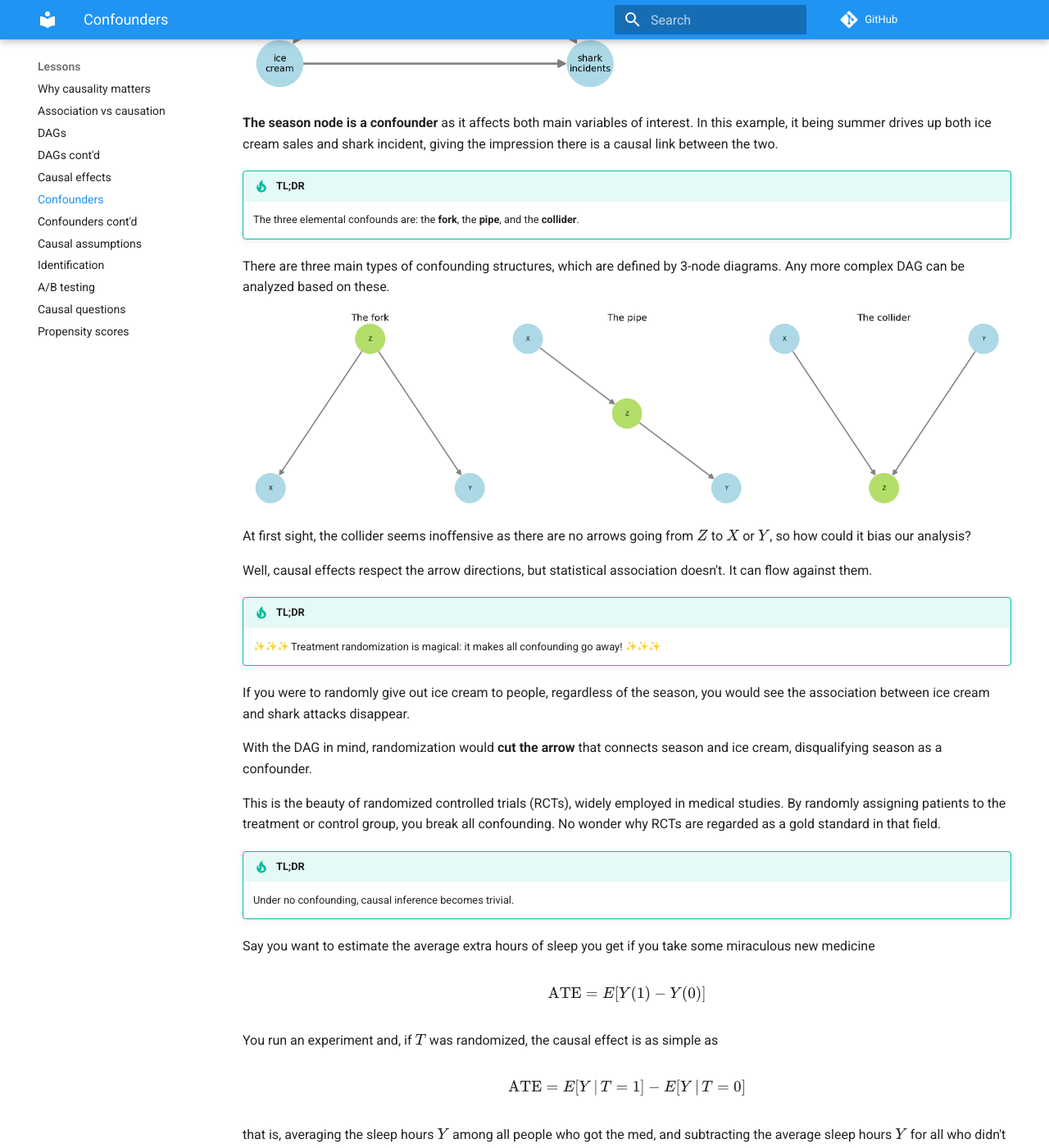
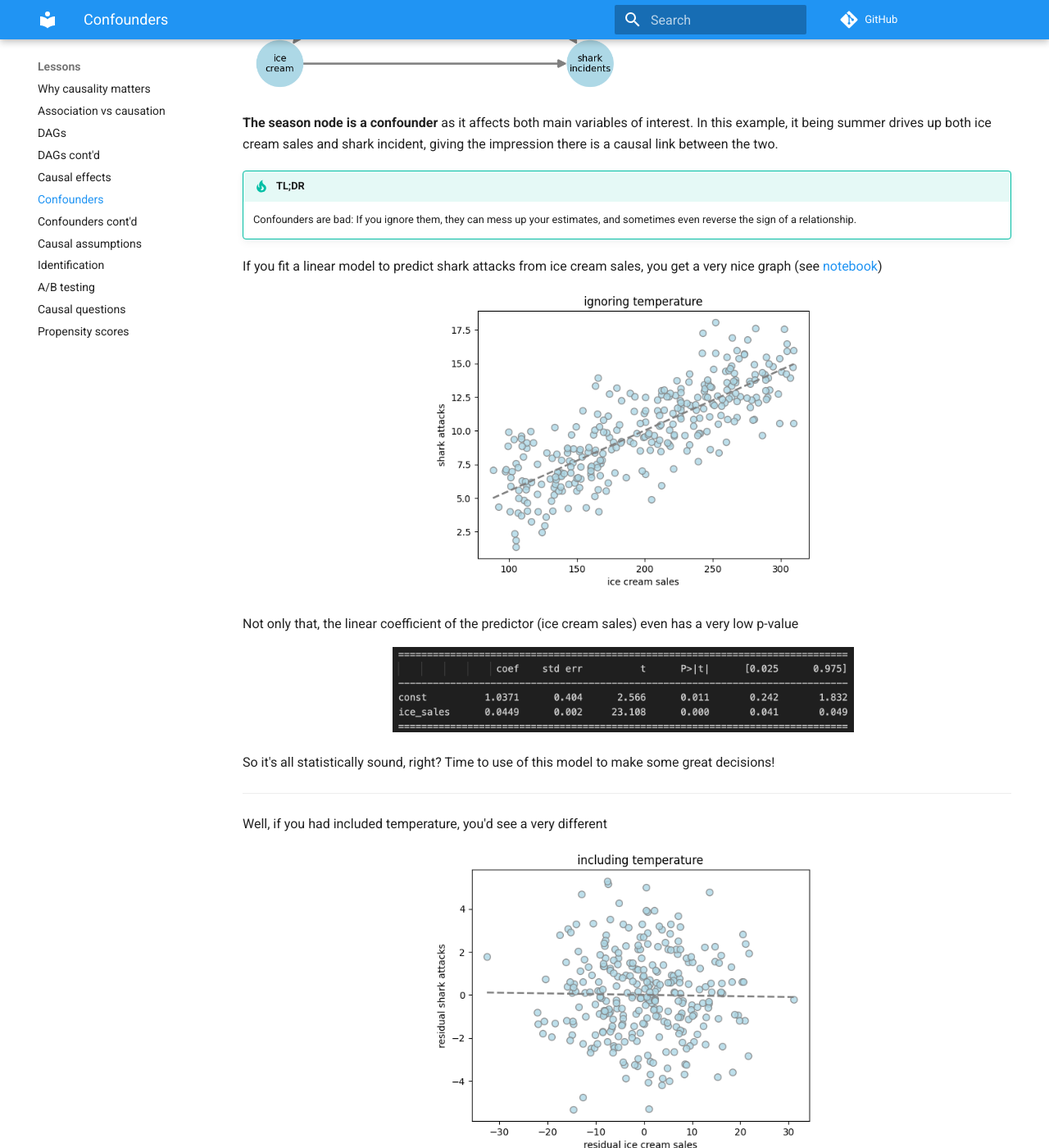
Before and after one commit to emilioMaddalena/causal-inference-studies, an MkDocs documentation site: the page built from material/confounders.md, in a window 1280 px wide and 1400 px high, scrolled down 1339 px. Shown: the whole window at 82% size. Built offline with MkDocs 1.6.1 and Material for MkDocs 9.7.7, drawn with Linux system fonts in a browser that asks for light colours; emoji names are drawn with the system emoji font; comment, search, counter and statistics services are not loaded; some of the changed text lies outside the part shown.

Commit message:
Write new TL;DR

```diff
--- a/material/confounders.md
+++ b/material/confounders.md
@@ -17,6 +17,39 @@ But perhaps the one below, with season influencing both blue variables, would be
 
 
 **The season node is a confounder** as it affects both main variables of interest. In this example, it being summer drives up both ice cream sales and shark incident, giving the impression there is a causal link between the two.
+
+!!! tip "TL;DR"
+    Confounders are bad: If you ignore them, they can mess up your estimates, and sometimes even reverse the sign of a relationship.
+
+If you fit a linear model to predict shark attacks from ice cream sales, you get a very nice graph (see [notebook](../notebooks/sharks_and_ice_creams.ipynb))
+
+<div style="text-align:center;">
+  <img src="../imgs/ice_cream_no_temp.png" alt="ice cream no temp" width="50%" style="display:inline-block; margin-right:1%;" />
+</div>
+
+Not only that, the linear coefficient of the predictor (ice cream sales) even has a very low p-value
+
+<div style="text-align:center;">
+  <img src="../imgs/ice_cream_no_temp_p_vals.png" alt="ice cream no temp" width="60%" style="display:inline-block; margin-right:1%;" />
+</div>
+
+So it's all statistically sound, right? Time to use of this model to make some great decisions!
+
+---
+
+Well, if you had included temperature, you'd see a very different
+
+<div style="text-align:center;">
+  <img src="../imgs/ice_cream_temp.png" alt="ice cream no temp" width="50%" style="display:inline-block; margin-right:1%;" />
+</div>
+
+And the p-values of ice-cream are now very high
+
+<div style="text-align:center;">
+  <img src="../imgs/ice_cream_temp_p_vals.png" alt="ice cream no temp" width="60%" style="display:inline-block; margin-right:1%;" />
+</div>
+
+Conclusion: TBW...
 
 !!! tip "TL;DR"
     The three elemental confounds are: the <strong>fork</strong>, the <strong>pipe</strong>, and the <strong>collider</strong>.
```
